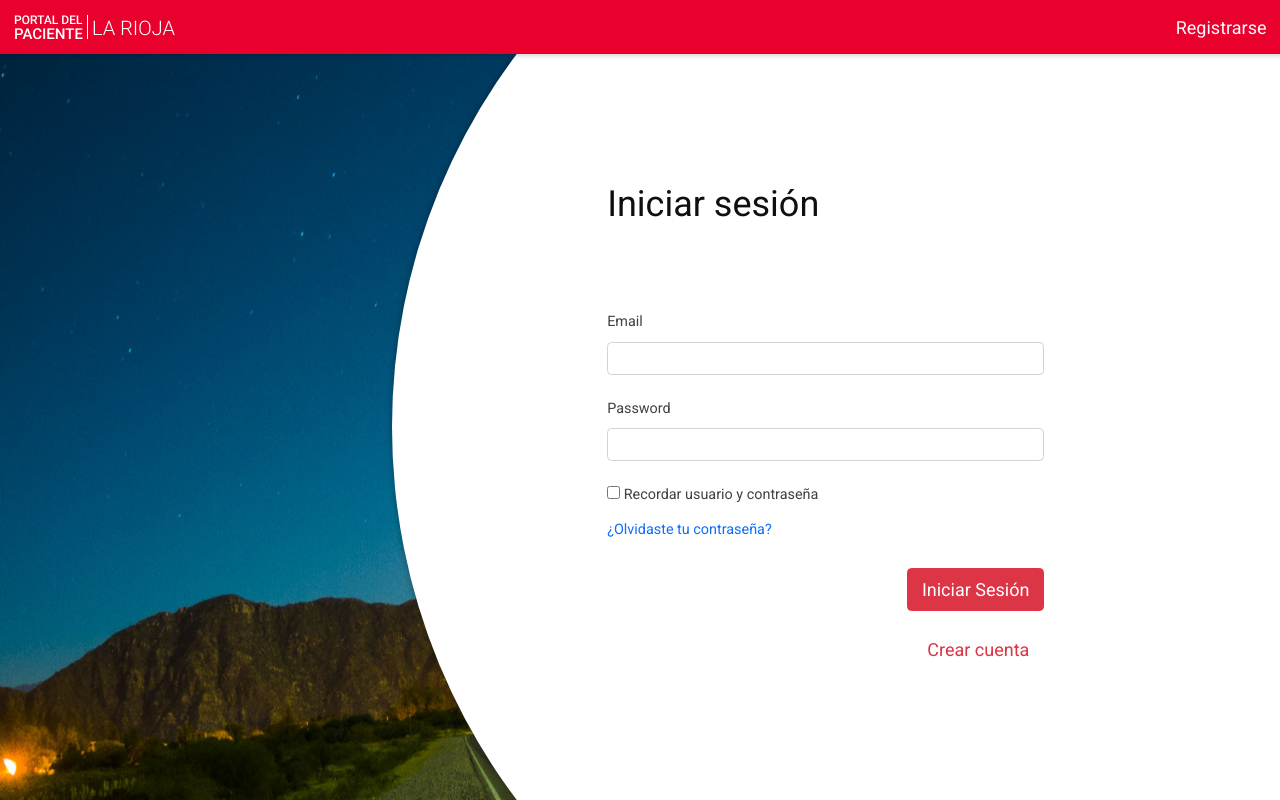
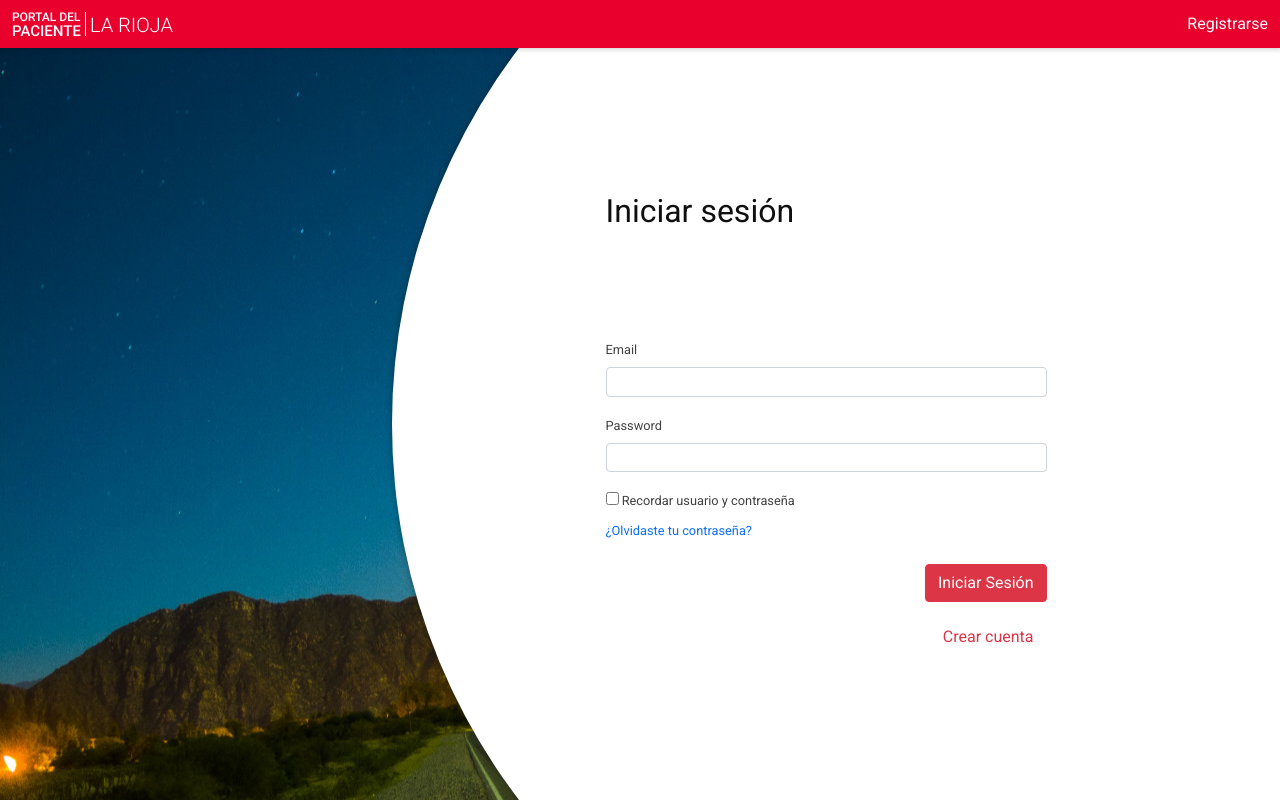
Before and after one commit to eamanu/portal_pacientes_lr_frontend, a React (Create React App) app: page /login in a window 1280 px wide. Built offline with nearby package versions, Linux system fonts and the light colour scheme; no server answers.

Commit message:
update style

```diff
--- a/src/styles/Vars.scss
+++ b/src/styles/Vars.scss
@@ -46,5 +46,5 @@ $desktop-pro-xl: 1400px;
 $shadow-primary: 0 0 5px 2.25px rgba(0, 0, 0, 0.192);
 $shadow-secondary: 1px 3px 7px 0px rgb(0 0 0 / 19%);
 $shadow-third: 1px 3px 7px 0px rgb(0 0 0 / 19%);
-$shadow-four: 2px 2px 4px 0px rgb(0 0 0 / 19%);
+$shadow-four: 1px 1px 4px 0px rgb(0 0 0 / 19%);
 $shadow-focus: 0 0 0 0.25rem #fd214d6b;
--- a/src/styles/index.scss
+++ b/src/styles/index.scss
@@ -8,7 +8,7 @@
   font-size: 18px;
 
   @media only screen and (min-width: $desktop) {
-    font-size: 18px;
+    font-size: 16px;
   }
 }
 html {
```
